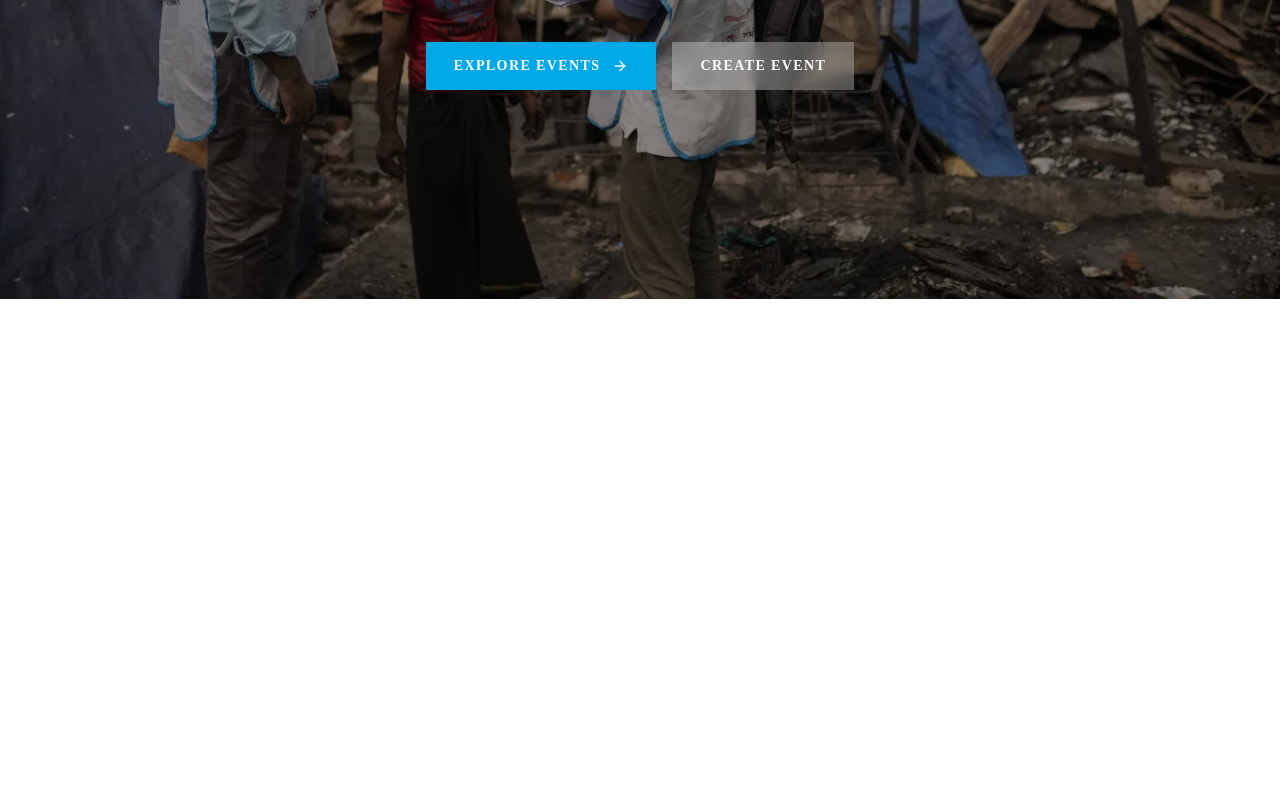
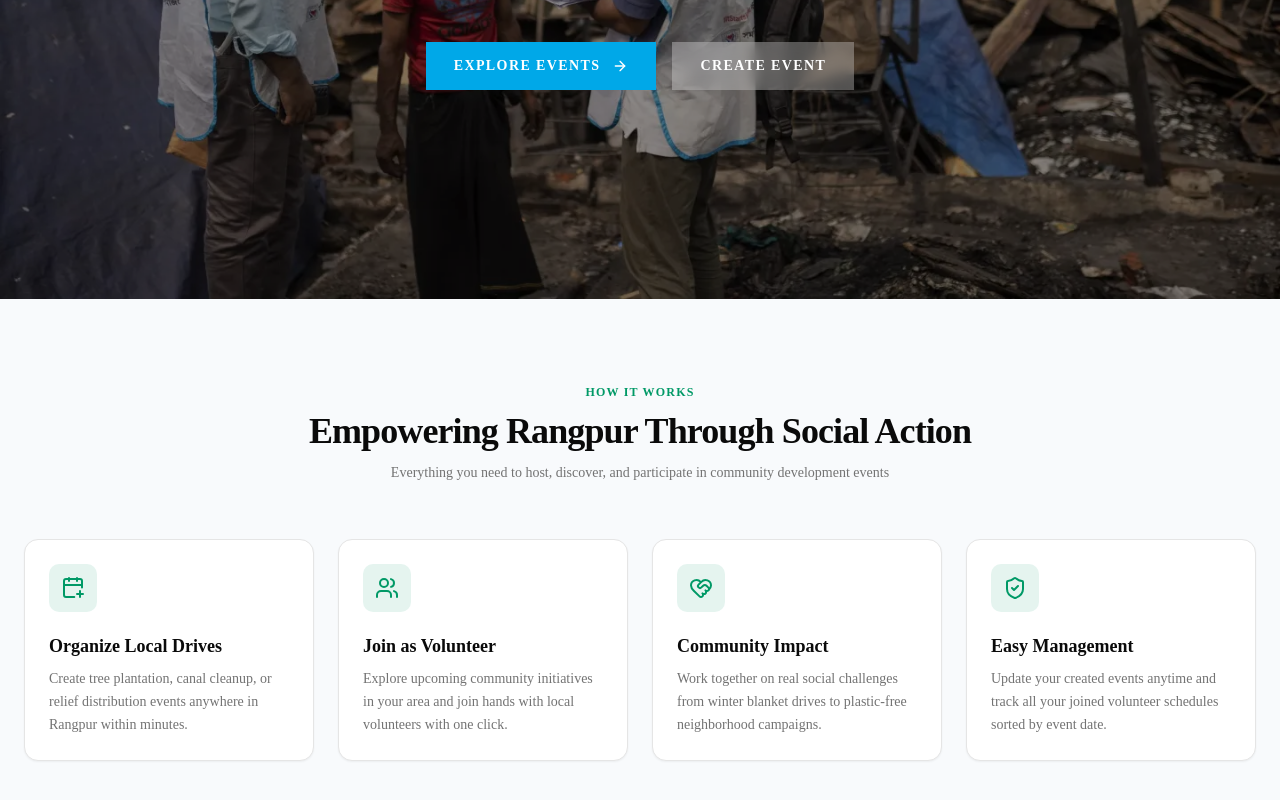
Before and after one commit to Nafsun-baust/rangpur-event-client, a Next.js app: page / in a window 1280 px wide. Shown: the part 502-1302 px from the top of the page. Before the commit the page ends 801 px from the top, so only its background shows below. Built offline with nearby package versions, Linux system fonts and the light colour scheme.

Commit message:
added feature section

```diff
--- a/src/app/page.tsx
+++ b/src/app/page.tsx
@@ -1,9 +1,11 @@
+import { Features } from "@/components/home/features";
 import { Hero } from "@/components/home/hero";
 
 export default function Home() {
   return (
     <main>
       <Hero />
+      <Features />
     </main>
   );
 }
--- /dev/null
+++ b/src/components/home/features.tsx
@@ -0,0 +1,70 @@
+import { CalendarPlus, HeartHandshake, ShieldCheck, Users } from "lucide-react";
+
+const features = [
+    {
+        icon: CalendarPlus,
+        title: "Organize Local Drives",
+        description:
+            "Create tree plantation, canal cleanup, or relief distribution events anywhere in Rangpur within minutes.",
+    },
+    {
+        icon: Users,
+        title: "Join as Volunteer",
+        description:
+            "Explore upcoming community initiatives in your area and join hands with local volunteers with one click.",
+    },
+    {
+        icon: HeartHandshake,
+        title: "Community Impact",
+        description:
+            "Work together on real social challenges from winter blanket drives to plastic-free neighborhood campaigns.",
+    },
+    {
+        icon: ShieldCheck,
+        title: "Easy Management",
+        description:
+            "Update your created events anytime and track all your joined volunteer schedules sorted by event date.",
+    },
+];
+
+export function Features() {
+    return (
+        <section className="w-full bg-slate-50 py-20 px-6">
+            <div className="mx-auto max-w-7xl">
+                <div className="mx-auto max-w-2xl text-center">
+                    <span className="text-xs font-semibold tracking-widest text-emerald-600 uppercase">
+                        How It Works
+                    </span>
+                    <h2 className="mt-2 text-3xl font-semibold tracking-tight text-foreground md:text-4xl">
+                        Empowering Rangpur Through Social Action
+                    </h2>
+                    <p className="mt-3 text-sm text-muted-foreground">
+                        Everything you need to host, discover, and participate in community development events
+                    </p>
+                </div>
+
+                <div className="mt-14 grid gap-6 sm:grid-cols-2 lg:grid-cols-4">
+                    {features.map((feature) => {
+                        const Icon = feature.icon;
+                        return (
+                            <div
+                                key={feature.title}
+                                className="rounded-xl border border-border bg-card p-6 shadow-xs transition-shadow hover:shadow-md"
+                            >
+                                <div className="flex size-12 items-center justify-center rounded-lg bg-emerald-600/10 text-emerald-600">
+                                    <Icon className="size-6" />
+                                </div>
+                                <h3 className="mt-5 text-lg font-semibold text-foreground">
+                                    {feature.title}
+                                </h3>
+                                <p className="mt-2 text-sm leading-relaxed text-muted-foreground">
+                                    {feature.description}
+                                </p>
+                            </div>
+                        );
+                    })}
+                </div>
+            </div>
+        </section>
+    );
+}
```
